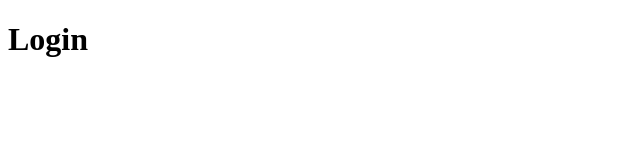
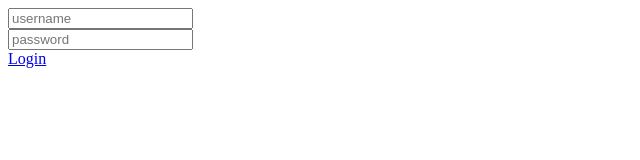
Before and after one commit to princehabeeb/inventory-site, a plain HTML site: page index.html in a window 1280 px wide. Shown: the whole page, without its empty margins (0-640 px from the left). Drawn offline with Linux system fonts and the light colour scheme.

Commit message:
update index.html

```diff
--- a/index.html
+++ b/index.html
@@ -13,6 +13,14 @@
     <title>Login page</title>
   </head>
   <body>
-    <h1>Login</h1>
+    <div class="login">
+      <form>
+        <input type="text" placeholder="username" />
+        <br />
+        <input type="password" placeholder="password" />
+        <br />
+        <a href="home.html" class="btn">Login</a>
+      </form>
+    </div>
   </body>
 </html>
```
